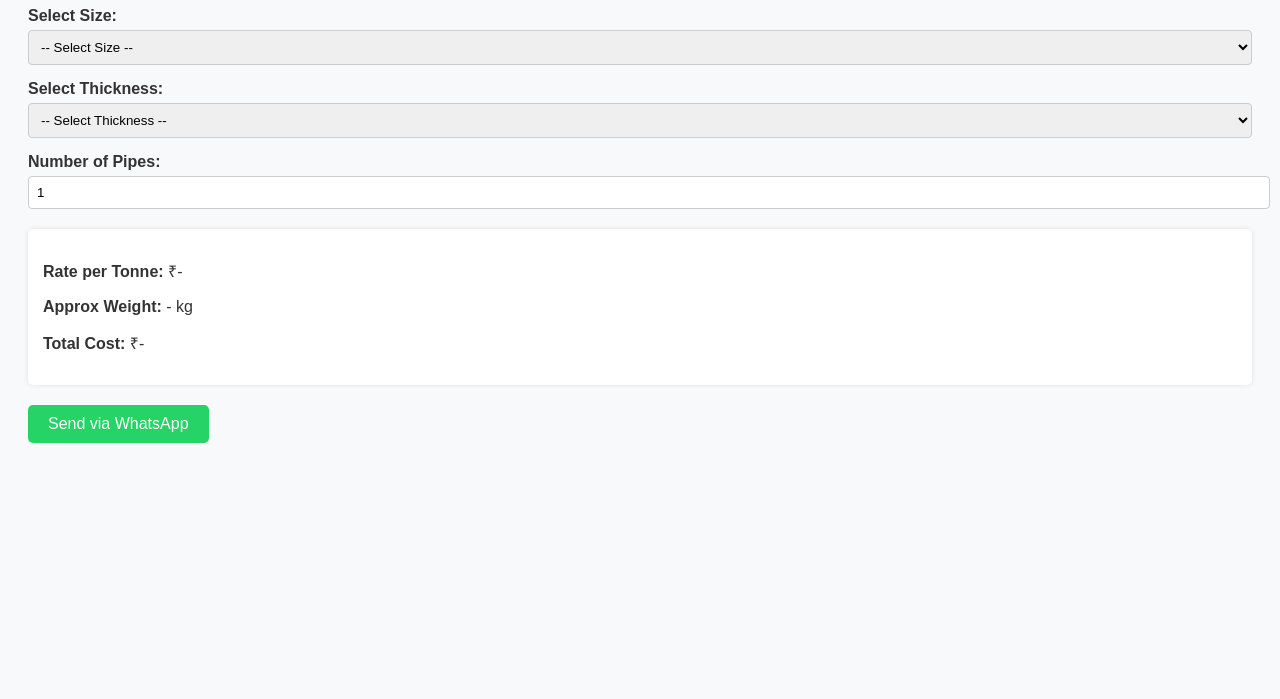
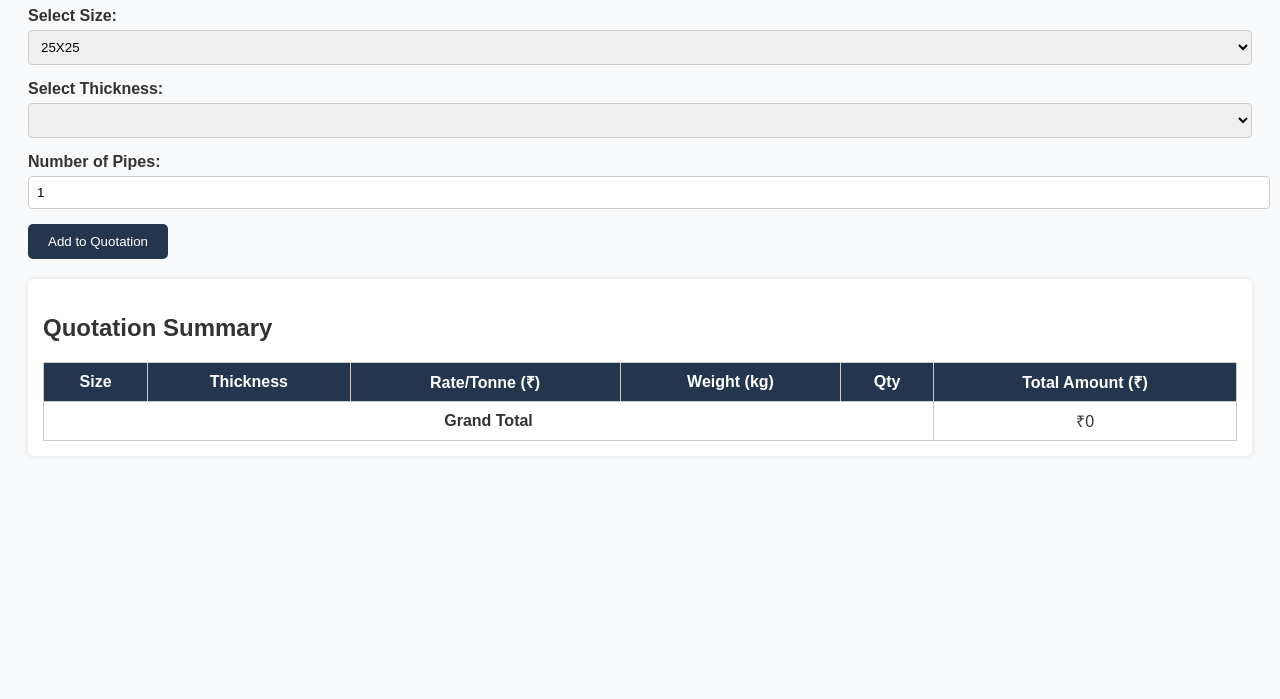
Before and after one commit to punya98/section-rate-bot, a plain HTML site: page index.html in a window 1280 px wide. Shown: the part 101-800 px from the top of the page. Drawn offline with Linux system fonts and the light colour scheme.

Commit message:
Update index.html

```diff
--- a/index.html
+++ b/index.html
@@ -1,9 +1,9 @@
 <!DOCTYPE html>
 <html lang="en">
 <head>
-  <meta charset="UTF-8">
-  <meta name="viewport" content="width=device-width, initial-scale=1.0">
-  <title>Jindal Hollow Section Rate Calculator</title>
+  <meta charset="UTF-8" />
+  <meta name="viewport" content="width=device-width, initial-scale=1.0" />
+  <title>Jindal Hollow Section Quotation Builder</title>
   <style>
     body {
       font-family: Arial, sans-serif;
@@ -26,63 +26,75 @@
       border: 1px solid #ccc;
       border-radius: 4px;
     }
-    .result {
+    .result, .quotation {
       background: #fff;
       padding: 15px;
       border-radius: 5px;
       margin-top: 20px;
       box-shadow: 0 0 5px rgba(0,0,0,0.1);
     }
-    .whatsapp {
-      margin-top: 20px;
-      display: inline-block;
-      background-color: #25D366;
+    .btn {
+      margin-top: 15px;
+      padding: 10px 20px;
+      background-color: #24364e;
       color: white;
-      padding: 10px 20px;
-      text-decoration: none;
+      border: none;
       border-radius: 5px;
+      cursor: pointer;
+    }
+    table {
+      width: 100%;
+      border-collapse: collapse;
+      margin-top: 15px;
+    }
+    th, td {
+      border: 1px solid #ccc;
+      padding: 8px;
+      text-align: center;
+    }
+    th {
+      background: #24364e;
+      color: white;
     }
   </style>
 </head>
 <body>
 
-<h1>Jindal Hollow Section Rate Calculator</h1>
+<h1>Jindal Hollow Section Rate & Quotation Calculator</h1>
 
 <label for="size">Select Size:</label>
-<select id="size" onchange="populateThickness()">
-  <option value="">-- Select Size --</option>
-  <option value="25X25">25X25</option>
-  <option value="32X32">32X32</option>
-  <option value="38X38">38X38</option>
-  <option value="50X25">50X25</option>
-  <option value="50X50">50X50</option>
-  <option value="75X25">75X25</option>
-  <option value="75X50">75X50</option>
-  <option value="100X50">100X50</option>
-  <option value="100X100">100X100</option>
-  <option value="120X60">120X60</option>
-  <option value="150X50">150X50</option>
-  <option value="150X75">150X75</option>
-  <option value="160X80">160X80</option>
-  <option value="200X100">200X100</option>
-  <option value="220X220">220X220</option>
-</select>
+<select id="size" onchange="populateThickness()"></select>
 
 <label for="thickness">Select Thickness:</label>
-<select id="thickness" onchange="showRate()">
-  <option value="">-- Select Thickness --</option>
-</select>
+<select id="thickness"></select>
 
 <label for="quantity">Number of Pipes:</label>
-<input type="number" id="quantity" value="1" onchange="calculate()" />
+<input type="number" id="quantity" value="1" min="1" />
 
-<div class="result">
-  <p><strong>Rate per Tonne:</strong> ₹<span id="rate">-</span></p>
-  <p><strong>Approx Weight:</strong> <span id="weight">-</span> kg</p>
-  <p><strong>Total Cost:</strong> ₹<span id="total">-</span></p>
+<button class="btn" onclick="addToQuotation()">Add to Quotation</button>
+
+<div class="quotation" id="quotationSection">
+  <h2>Quotation Summary</h2>
+  <table id="quoteTable">
+    <thead>
+      <tr>
+        <th>Size</th>
+        <th>Thickness</th>
+        <th>Rate/Tonne (₹)</th>
+        <th>Weight (kg)</th>
+        <th>Qty</th>
+        <th>Total Amount (₹)</th>
+      </tr>
+    </thead>
+    <tbody></tbody>
+    <tfoot>
+      <tr>
+        <td colspan="5"><strong>Grand Total</strong></td>
+        <td id="grandTotal">₹0</td>
+      </tr>
+    </tfoot>
+  </table>
 </div>
-
-<a href="#" class="whatsapp" id="waLink" target="_blank">Send via WhatsApp</a>
 
 <script>
 const data = {
@@ -140,41 +152,50 @@ const data = {
   }
 };
 
+const sizeDropdown = document.getElementById("size");
+const thicknessDropdown = document.getElementById("thickness");
+const quoteTable = document.querySelector("#quoteTable tbody");
+let grandTotal = 0;
+
+window.onload = function() {
+  for (let size in data) {
+    sizeDropdown.innerHTML += `<option value="${size}">${size}</option>`;
+  }
+};
+
 function populateThickness() {
-  const size = document.getElementById("size").value;
-  const thicknessEl = document.getElementById("thickness");
-  thicknessEl.innerHTML = '<option value="">-- Select Thickness --</option>';
-  if (data[size]) {
-    for (let thickness in data[size]) {
-      thicknessEl.innerHTML += `<option value="${thickness}">${thickness}</option>`;
+  thicknessDropdown.innerHTML = '<option value="">-- Select Thickness --</option>';
+  const selectedSize = sizeDropdown.value;
+  if (data[selectedSize]) {
+    for (let thk in data[selectedSize]) {
+      thicknessDropdown.innerHTML += `<option value="${thk}">${thk}</option>`;
     }
   }
-  document.getElementById("rate").innerText = '-';
-  document.getElementById("weight").innerText = '-';
-  document.getElementById("total").innerText = '-';
 }
 
-function showRate() {
-  calculate();
-}
+function addToQuotation() {
+  const size = sizeDropdown.value;
+  const thickness = thicknessDropdown.value;
+  const qty = parseInt(document.getElementById("quantity").value);
 
-function calculate() {
-  const size = document.getElementById("size").value;
-  const thickness = document.getElementById("thickness").value;
-  const qty = parseInt(document.getElementById("quantity").value) || 0;
+  if (!size || !thickness || !qty || qty <= 0) return alert("Please select valid options and quantity");
 
-  if (data[size] && data[size][thickness]) {
-    const rate = data[size][thickness].rate;
-    const weight = data[size][thickness].weight * qty;
-    const total = (weight * rate) / 1000;
+  const item = data[size][thickness];
+  const weight = item.weight * qty;
+  const total = (weight * item.rate) / 1000;
+  grandTotal += total;
 
-    document.getElementById("rate").innerText = rate.toLocaleString('en-IN');
-    document.getElementById("weight").innerText = weight.toFixed(2);
-    document.getElementById("total").innerText = total.toLocaleString('en-IN', { maximumFractionDigits: 2 });
-
-    const waText = `Hi, I'm looking for ${qty} pipe(s) of ${size} ${thickness}.\nTotal Weight: ${weight.toFixed(2)} kg\nTotal Amount: ₹${total.toFixed(2)}`;
-    document.getElementById("waLink").href = `https://wa.me/919999889008?text=${encodeURIComponent(waText)}`;
-  }
+  quoteTable.innerHTML += `
+    <tr>
+      <td>${size}</td>
+      <td>${thickness}</td>
+      <td>${item.rate}</td>
+      <td>${weight.toFixed(2)}</td>
+      <td>${qty}</td>
+      <td>₹${total.toLocaleString('en-IN', { maximumFractionDigits: 2 })}</td>
+    </tr>
+  `;
+  document.getElementById("grandTotal").innerText = `₹${grandTotal.toLocaleString('en-IN', { maximumFractionDigits: 2 })}`;
 }
 </script>
 
```
